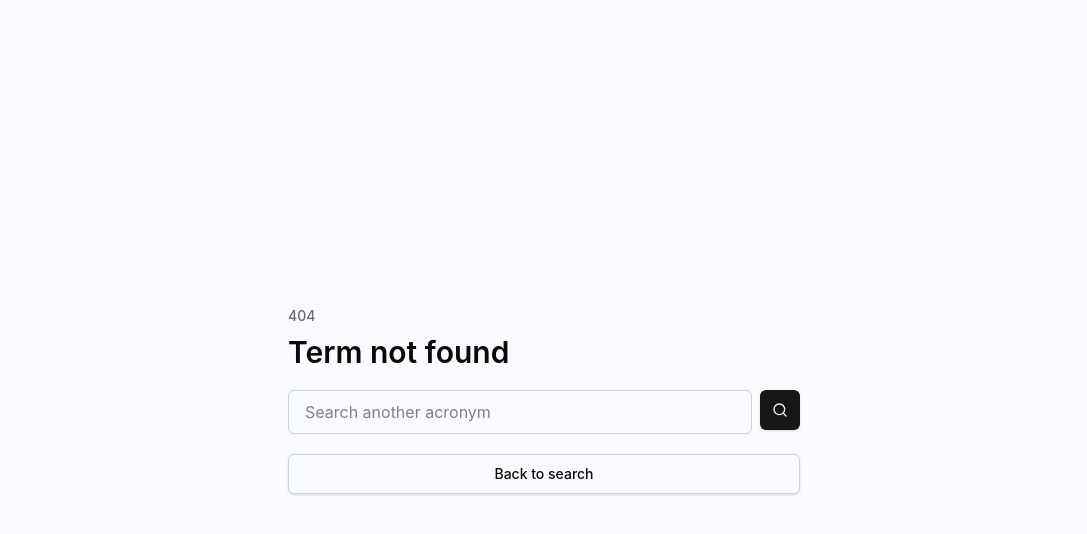
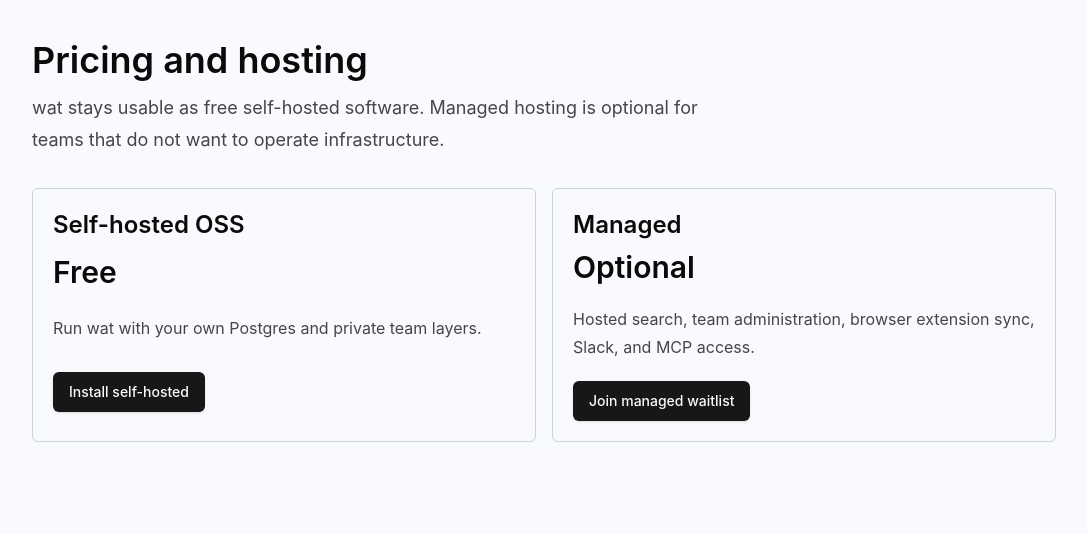
Before and after one commit to gongahkia/strok, a Next.js app in the folder apps/web/: page /pricing in a window 1280 px wide. Before the commit this address had no page. Shown: the top 534 px of the page, without its empty margins (96-1183 px from the left). Built offline with nearby package versions, Linux system fonts and the light colour scheme.

Commit message:
feat(web): add pricing page

```diff
--- /dev/null
+++ b/apps/web/src/app/pricing/page.tsx
@@ -0,0 +1,50 @@
+import Link from "next/link";
+
+import { Button } from "@/components/ui/button";
+
+const plans = [
+  {
+    title: "Self-hosted OSS",
+    price: "Free",
+    detail: "Run wat with your own Postgres and private team layers.",
+    cta: "Install self-hosted",
+    href: "/install#docker"
+  },
+  {
+    title: "Managed",
+    price: "Optional",
+    detail: "Hosted search, team administration, browser extension sync, Slack, and MCP access.",
+    cta: "Join managed waitlist",
+    href: "/install"
+  }
+];
+
+export default function PricingPage() {
+  return (
+    <main className="min-h-svh bg-background px-6 py-10 text-foreground">
+      <section className="mx-auto grid max-w-5xl gap-8">
+        <header className="grid gap-3">
+          <h1 className="text-4xl font-semibold">Pricing and hosting</h1>
+          <p className="max-w-2xl text-lg leading-8 text-foreground/75">
+            wat stays usable as free self-hosted software. Managed hosting is optional for teams
+            that do not want to operate infrastructure.
+          </p>
+        </header>
+        <div className="grid gap-4 md:grid-cols-2">
+          {plans.map((plan) => (
+            <article className="grid gap-5 rounded-md border border-input p-5" key={plan.title}>
+              <div className="grid gap-2">
+                <h2 className="text-2xl font-semibold">{plan.title}</h2>
+                <p className="text-3xl font-semibold">{plan.price}</p>
+              </div>
+              <p className="leading-7 text-foreground/75">{plan.detail}</p>
+              <Button asChild className="w-fit">
+                <Link href={plan.href}>{plan.cta}</Link>
+              </Button>
+            </article>
+          ))}
+        </div>
+      </section>
+    </main>
+  );
+}
```
Also changed, not shown: 1 other file (tests, documents, lock files or other folders).
